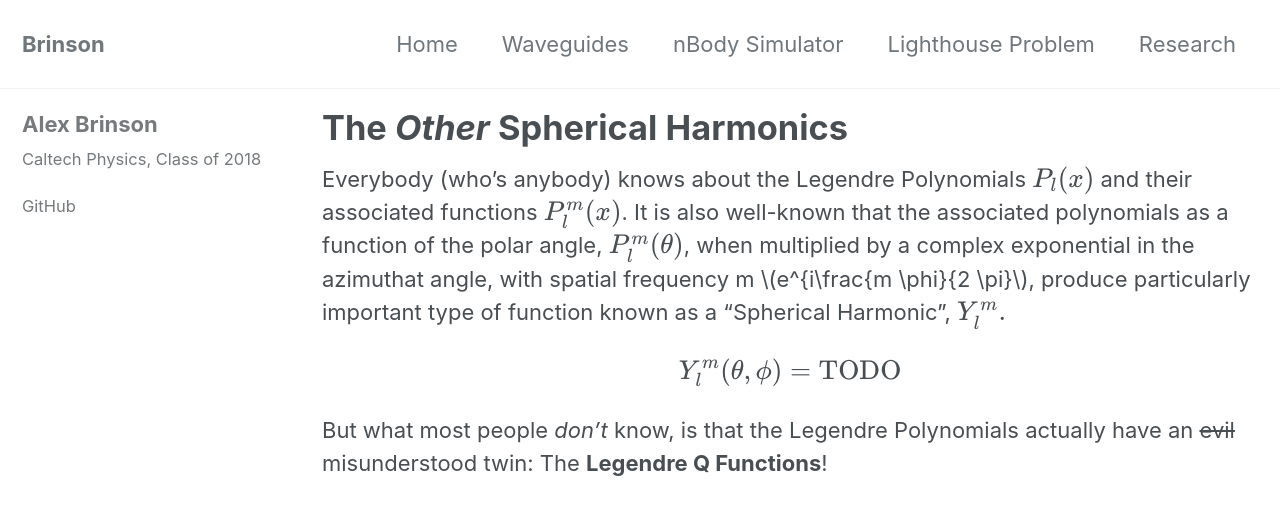
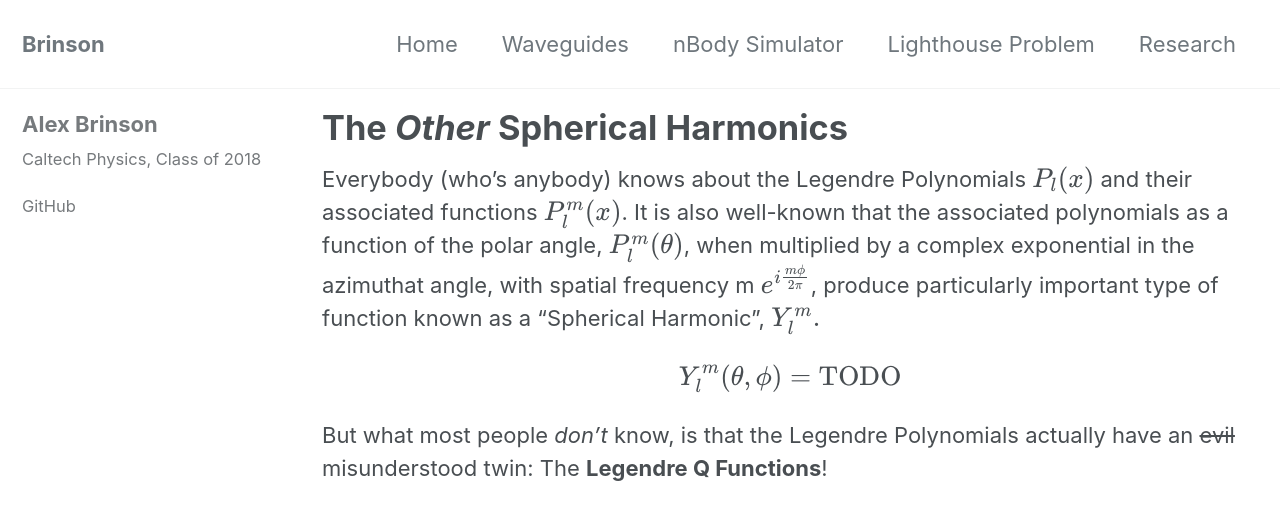
Before and after one commit to alexjbrinson/alexjbrinson.github.io, a Jekyll site: the page built from HarmonicQs.md, in a window 1280 px wide and 1123 px high. Shown: the top 506 px of the window. Built offline with Jekyll 4.4.1, drawn with Linux system fonts in a browser that asks for light colours; cached includes are drawn as plain includes; formulas are drawn with MathJax 3; grey boxes are pictures that could not be loaded.

```diff
--- a/HarmonicQs.md
+++ b/HarmonicQs.md
@@ -4,7 +4,7 @@ classes: wide
 mathjax: true
 ---
 
-Everybody (who's anybody) knows about the Legendre Polynomials $$P_l(x)$$ and their associated functions $$P_l^m(x)$$. It is also well-known that the associated polynomials as a function of the polar angle, $$P_l^m(\theta)$$, when multiplied by a complex exponential in the azimuthat angle, with spatial frequency m $$e^{i\frac{m \phi}{2 \pi}$$, produce particularly important type of function known as a "Spherical Harmonic", $$Y_l^m.$$
+Everybody (who's anybody) knows about the Legendre Polynomials $$P_l(x)$$ and their associated functions $$P_l^m(x)$$. It is also well-known that the associated polynomials as a function of the polar angle, $$P_l^m(\theta)$$, when multiplied by a complex exponential in the azimuthat angle, with spatial frequency m $$e^{i\frac{m \phi}{2 \pi}}$$, produce particularly important type of function known as a "Spherical Harmonic", $$Y_l^m.$$
 
 $$Y_l^m(\theta,\phi) = \text{TODO}$$
 
```
